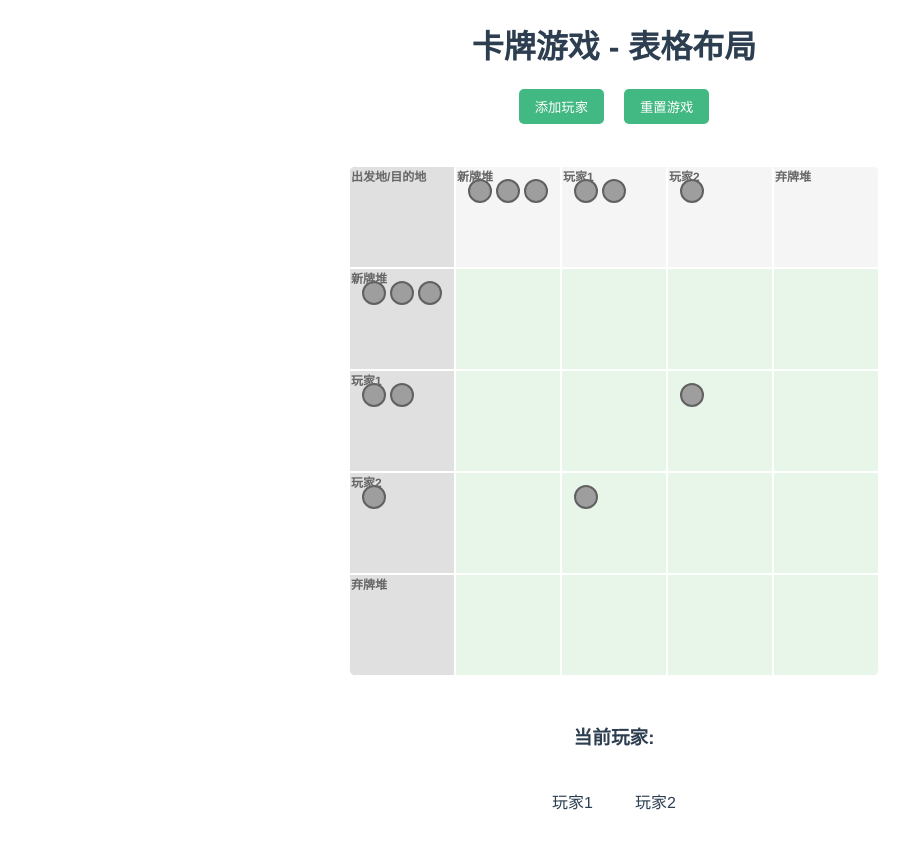
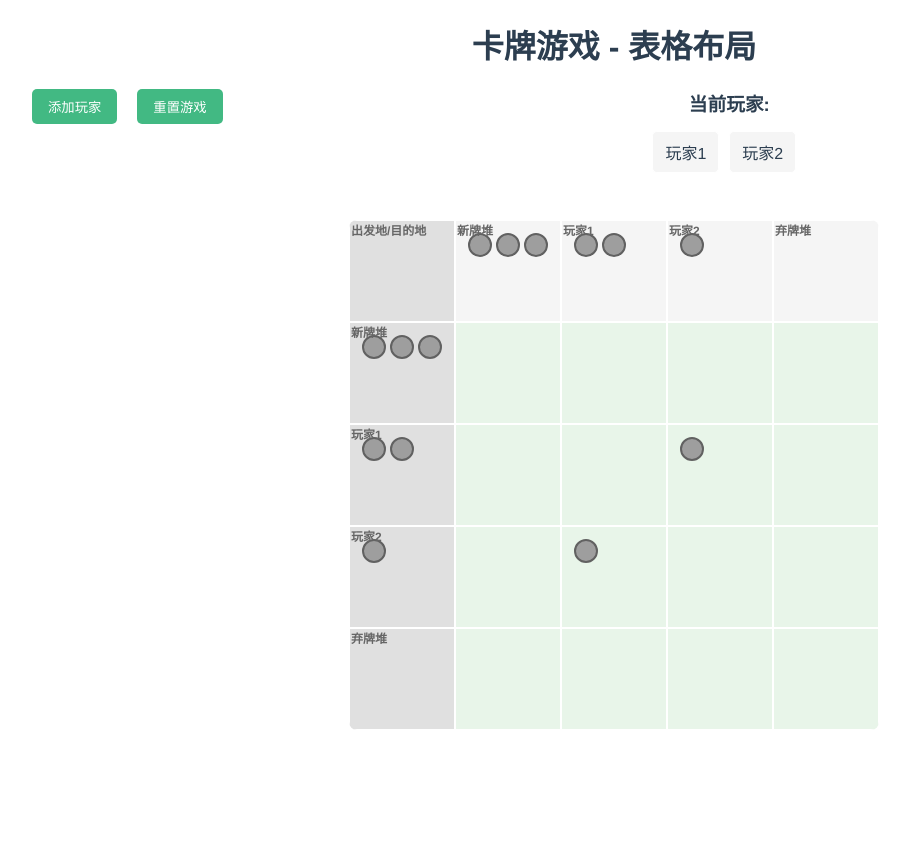
Before and after one commit to yuanoook/tiny, a Vue app: page / in a window 1280 px wide. Shown: the top 848 px of the page, without its empty margins (26-935 px from the left). After the commit the page ends 800 px from the top, so only its background shows below. Built offline with nearby package versions, Linux system fonts and the light colour scheme.

Commit message:
refactor(界面布局): 重构顶部控制区域并优化玩家列表样式
将游戏控制按钮和玩家列表整合到顶部控制区域，优化布局结构
调整玩家列表样式，包括间距、背景色和按钮大小

```diff
--- a/src/App.vue
+++ b/src/App.vue
@@ -2,10 +2,22 @@
   <div id="app">
     <h1>卡牌游戏 - 表格布局</h1>
 
-    <!-- 游戏控制按钮 -->
-    <div class="game-controls">
-      <button @click="addPlayer">添加玩家</button>
-      <button @click="resetGame">重置游戏</button>
+    <!-- 顶部控制区域 -->
+    <div class="top-controls">
+      <!-- 游戏控制按钮 -->
+      <div class="game-controls">
+        <button @click="addPlayer">添加玩家</button>
+        <button @click="resetGame">重置游戏</button>
+      </div>
+
+      <!-- 玩家列表 -->
+      <div class="players-list">
+        <h3>当前玩家:</h3>
+        <div class="player" v-for="player in players" :key="player.id">
+          {{ player.name }}
+          <button v-if="players.length > 2" @click="removePlayer(player.id)">移除</button>
+        </div>
+      </div>
     </div>
 
     <!-- 表格布局的牌堆区域 -->
@@ -228,15 +240,6 @@
       ]"
       :style="draggingCardStyle"
     >
-    </div>
-
-    <!-- 玩家列表 -->
-    <div class="players-list">
-      <h3>当前玩家:</h3>
-      <div class="player" v-for="player in players" :key="player.id">
-        {{ player.name }}
-        <button v-if="players.length > 2" @click="removePlayer(player.id)">移除</button>
-      </div>
     </div>
 
     <!-- 卡牌操作弹窗 -->
@@ -576,6 +579,14 @@ export default {
   background-color: #359c6d;
 }
 
+/* 顶部控制区域 */
+.top-controls {
+  display: flex;
+  justify-content: space-between;
+  align-items: flex-start;
+  margin-bottom: 20px;
+}
+
 .game-table {
   display: inline-block;
   border: 2px solid white;
@@ -745,25 +756,34 @@ export default {
 }
 
 .players-list {
-  margin-top: 20px;
+  margin-top: 0;
+  flex-grow: 1;
+  margin-left: 20px;
+}
+
+.players-list h3 {
+  margin-top: 0;
+  margin-bottom: 10px;
 }
 
 .players-list .player {
   display: inline-block;
-  margin: 10px;
-  padding: 10px;
+  margin: 5px 10px 5px 0;
+  padding: 8px 12px;
   border: 1px solid white;
   border-radius: 5px;
+  background-color: #f5f5f5;
 }
 
 .players-list .player button {
   margin-left: 10px;
-  padding: 5px 10px;
+  padding: 3px 8px;
   border: none;
   border-radius: 3px;
   background-color: #f44336;
   color: white;
   cursor: pointer;
+  font-size: 12px;
 }
 
 /* 弹窗样式 */
```
